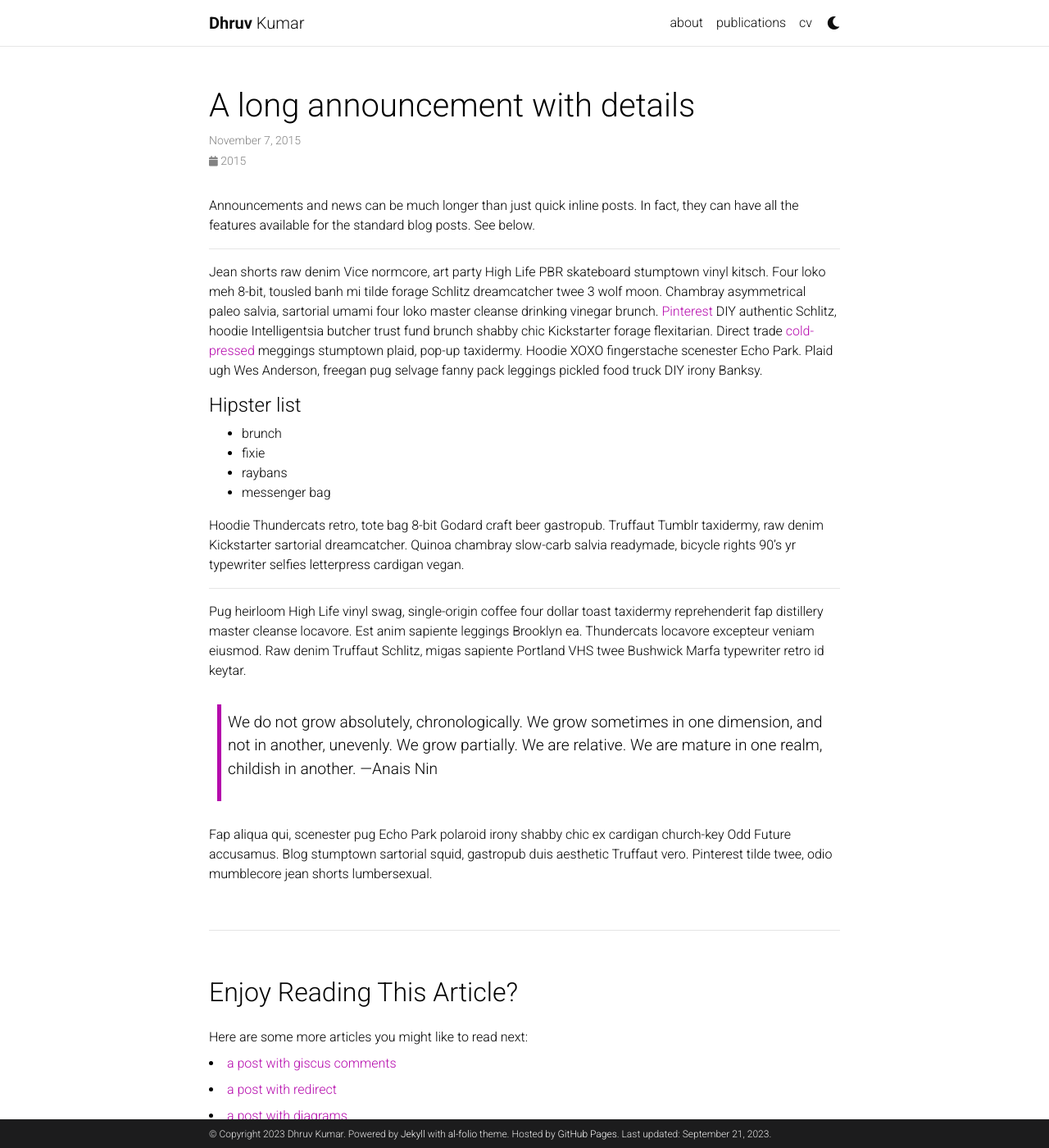
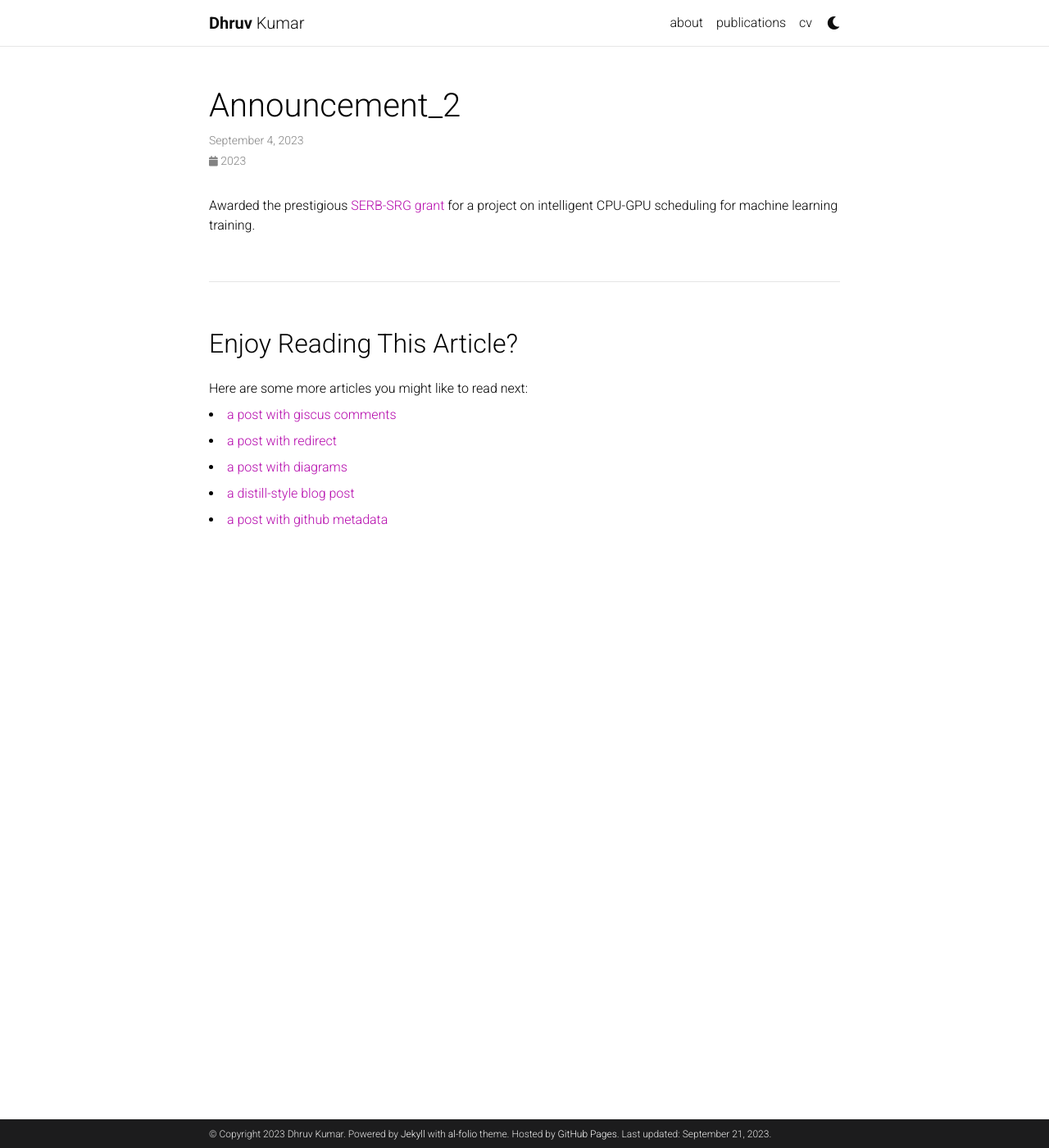
Before and after one commit to kudhru/kudhru.github.io, a Jekyll site: the page built from _news/announcement_2.md, in a window 1280 px wide and 1400 px high. Shown: the whole window at 82% size. Built offline with Jekyll 4.4.1, drawn with Linux system fonts in a browser that asks for light colours; full-size pictures stand in for the smaller copies a plugin makes; comment, search, counter and statistics services are not loaded; a style sheet for code colours, icons or effects is not loaded.

Commit message:
add news

```diff
--- a/_config.yml
+++ b/_config.yml
@@ -172,7 +172,7 @@ collections:
     permalink: /projects/:path/
 
 news_scrollable: true # adds a vertical scroll bar if there are more than 3 news items
-news_limit: 5 # leave blank to include all the news in the `_news` folder
+news_limit: 2 # leave blank to include all the news in the `_news` folder
 
 # -----------------------------------------------------------------------------
 # Jekyll settings
--- a/_includes/news.html
+++ b/_includes/news.html
@@ -12,7 +12,7 @@
               {% endif %}
               {% for item in news limit: news_limit %}
                 <tr>
-                  <th scope="row">{{ item.date | date: "%b %-d, %Y" }}</th>
+                  <th scope="row">{{ item.date | date: "%b %Y" }}</th>
                   <td>
                     {% if item.inline -%}
                       {{ item.content | remove: '<p>' | remove: '</p>' | emojify }}
--- a/_news/announcement_2.md
+++ b/_news/announcement_2.md
@@ -1,31 +1,7 @@
 ---
 layout: post
-title: A long announcement with details
-date: 2015-11-07 16:11:00-0400
-inline: false
+date: 2023-09-04 16:00:00-0400
+inline: true
 ---
 
-Announcements and news can be much longer than just quick inline posts. In fact, they can have all the features available for the standard blog posts. See below.
-
-***
-
-Jean shorts raw denim Vice normcore, art party High Life PBR skateboard stumptown vinyl kitsch. Four loko meh 8-bit, tousled banh mi tilde forage Schlitz dreamcatcher twee 3 wolf moon. Chambray asymmetrical paleo salvia, sartorial umami four loko master cleanse drinking vinegar brunch. <a href="https://www.pinterest.com">Pinterest</a> DIY authentic Schlitz, hoodie Intelligentsia butcher trust fund brunch shabby chic Kickstarter forage flexitarian. Direct trade <a href="https://en.wikipedia.org/wiki/Cold-pressed_juice">cold-pressed</a> meggings stumptown plaid, pop-up taxidermy. Hoodie XOXO fingerstache scenester Echo Park. Plaid ugh Wes Anderson, freegan pug selvage fanny pack leggings pickled food truck DIY irony Banksy.
-
-#### Hipster list
-<ul>
-    <li>brunch</li>
-    <li>fixie</li>
-    <li>raybans</li>
-    <li>messenger bag</li>
-</ul>
-
-Hoodie Thundercats retro, tote bag 8-bit Godard craft beer gastropub. Truffaut Tumblr taxidermy, raw denim Kickstarter sartorial dreamcatcher. Quinoa chambray slow-carb salvia readymade, bicycle rights 90's yr typewriter selfies letterpress cardigan vegan.
-
-***
-
-Pug heirloom High Life vinyl swag, single-origin coffee four dollar toast taxidermy reprehenderit fap distillery master cleanse locavore. Est anim sapiente leggings Brooklyn ea. Thundercats locavore excepteur veniam eiusmod. Raw denim Truffaut Schlitz, migas sapiente Portland VHS twee Bushwick Marfa typewriter retro id keytar.
-
-> We do not grow absolutely, chronologically. We grow sometimes in one dimension, and not in another, unevenly. We grow partially. We are relative. We are mature in one realm, childish in another.
-> —Anais Nin
-
-Fap aliqua qui, scenester pug Echo Park polaroid irony shabby chic ex cardigan church-key Odd Future accusamus. Blog stumptown sartorial squid, gastropub duis aesthetic Truffaut vero. Pinterest tilde twee, odio mumblecore jean shorts lumbersexual.
+Awarded the prestigious <a href="https://www.serbonline.in/SERB/srg_Instructions?HomePage=New">SERB-SRG grant</a> for a project on intelligent CPU-GPU scheduling for machine learning training.
```
Also changed, not shown: _news/announcement_1.md (+2 -2 lines), _news/announcement_10.md (added, +31 -0 lines), _news/announcement_3.md (deleted, +0 -7 lines), _pages/about.md (+3 -3 lines).
